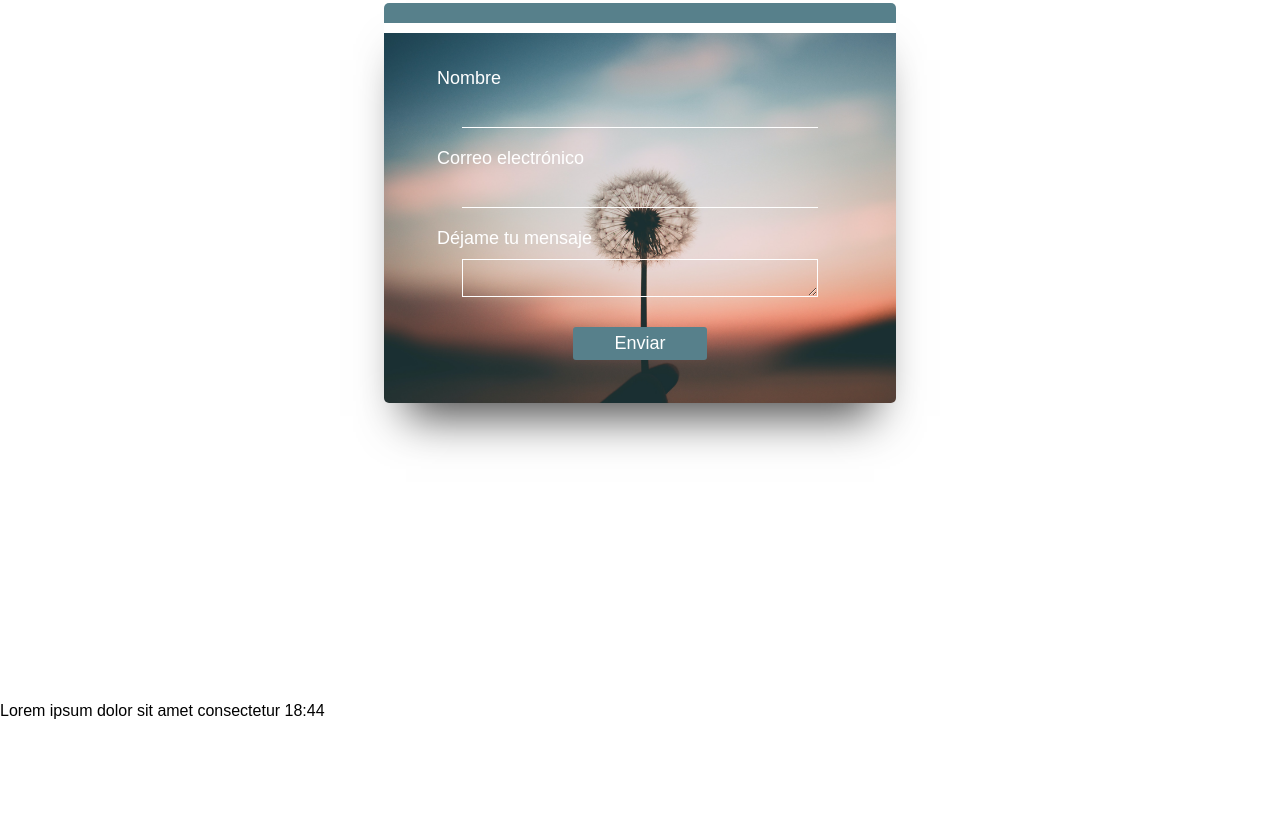
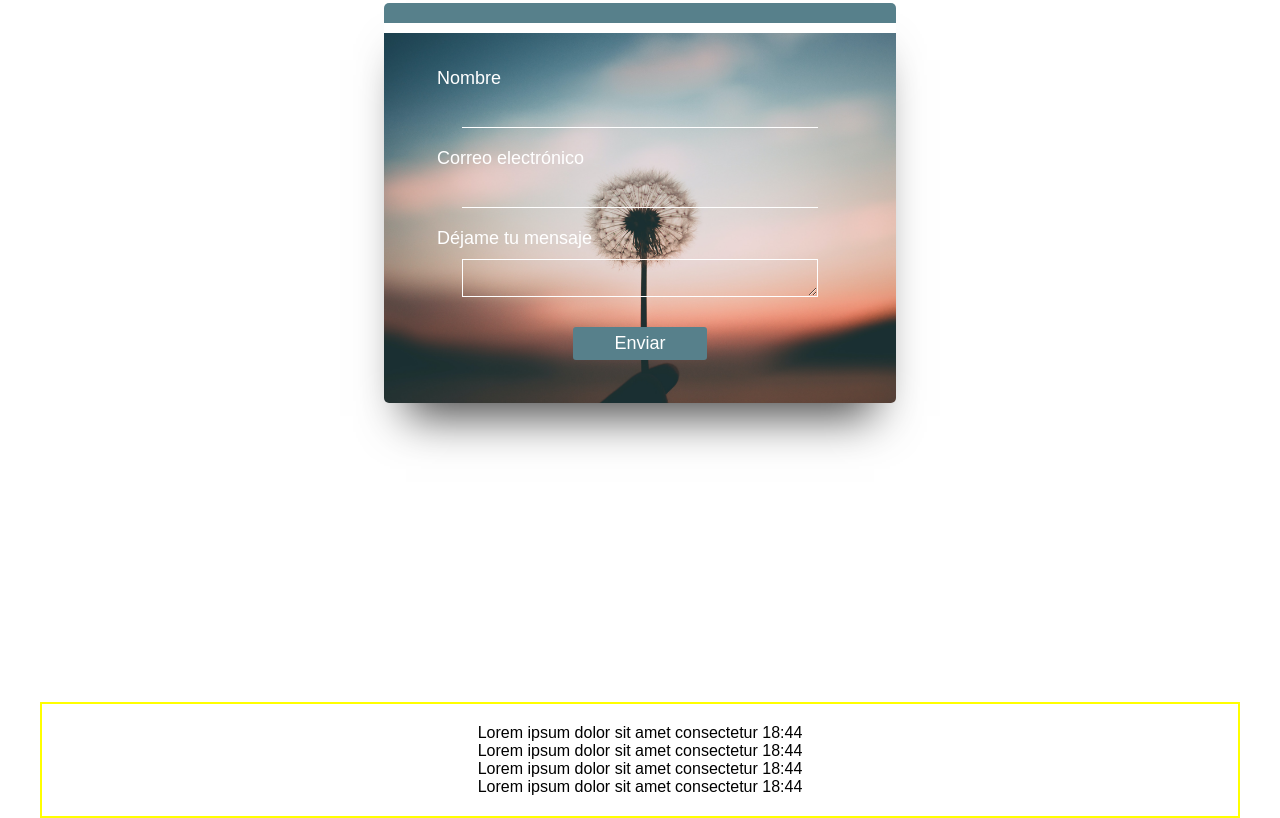
Before and after one commit to lubigsis/Equilibrio-y-Armonia, a plain HTML site: page index.html in a window 1280 px wide. Shown: the part 4819-5637 px from the top of the page. Before the commit the page ends 5539 px from the top, so only its background shows below. Drawn offline with Linux system fonts and the light colour scheme.

Commit message:
Empiezo a hacer el footer

```diff
--- a/estilosHeader.css
+++ b/estilosHeader.css
@@ -108,7 +108,7 @@ body{
 .contenedor-total .btn-6{
     position: absolute;
     left: 50%;
-    top: 33%;
+    top: 34%;
     cursor: pointer;
   }
 
--- a/index.html
+++ b/index.html
@@ -265,8 +265,11 @@
     <!-------------------------------------------------------------------------FOOTER--------------------------------->
 
 
-    <footer>
+    <footer class="pie-pagina">
         <div class="container-footer">
+            <p>Lorem ipsum dolor sit amet consectetur 18:44</p>
+            <p>Lorem ipsum dolor sit amet consectetur 18:44</p>
+            <p>Lorem ipsum dolor sit amet consectetur 18:44</p>
             <p>Lorem ipsum dolor sit amet consectetur 18:44</p>
         </div>
     </footer>
```
